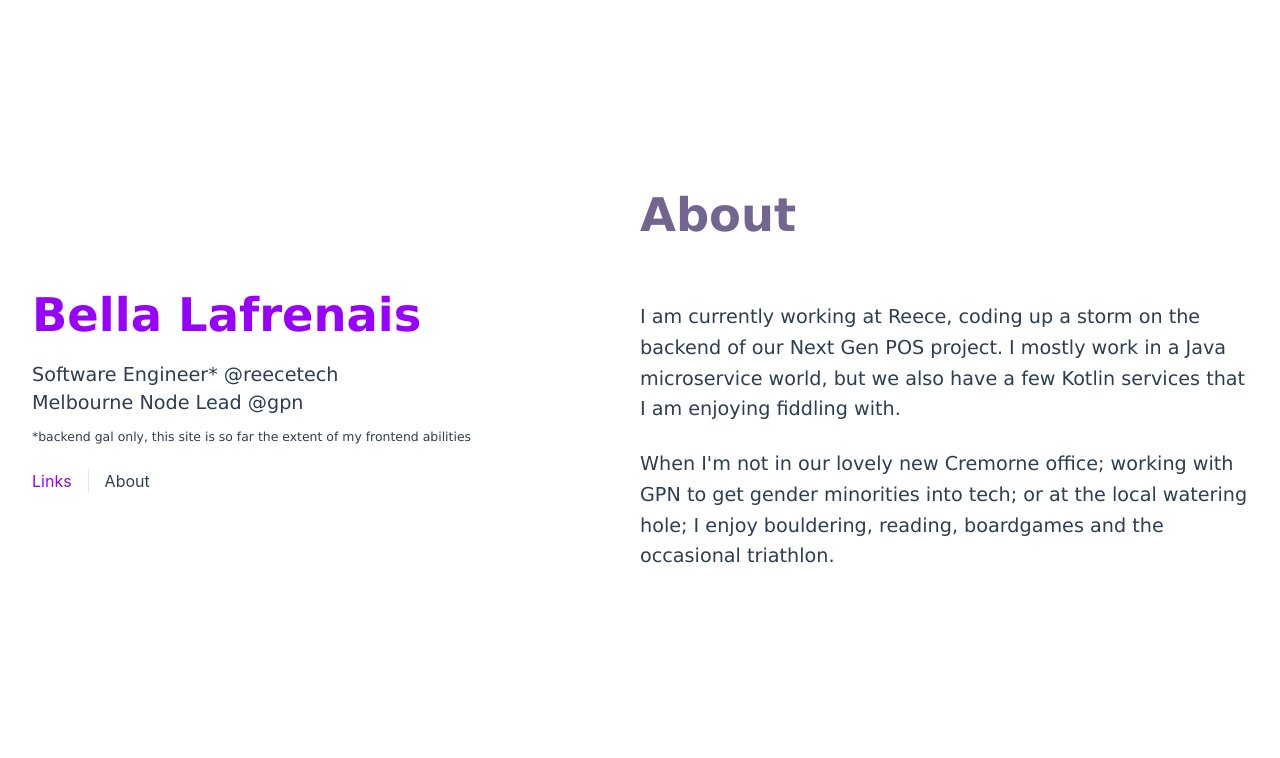
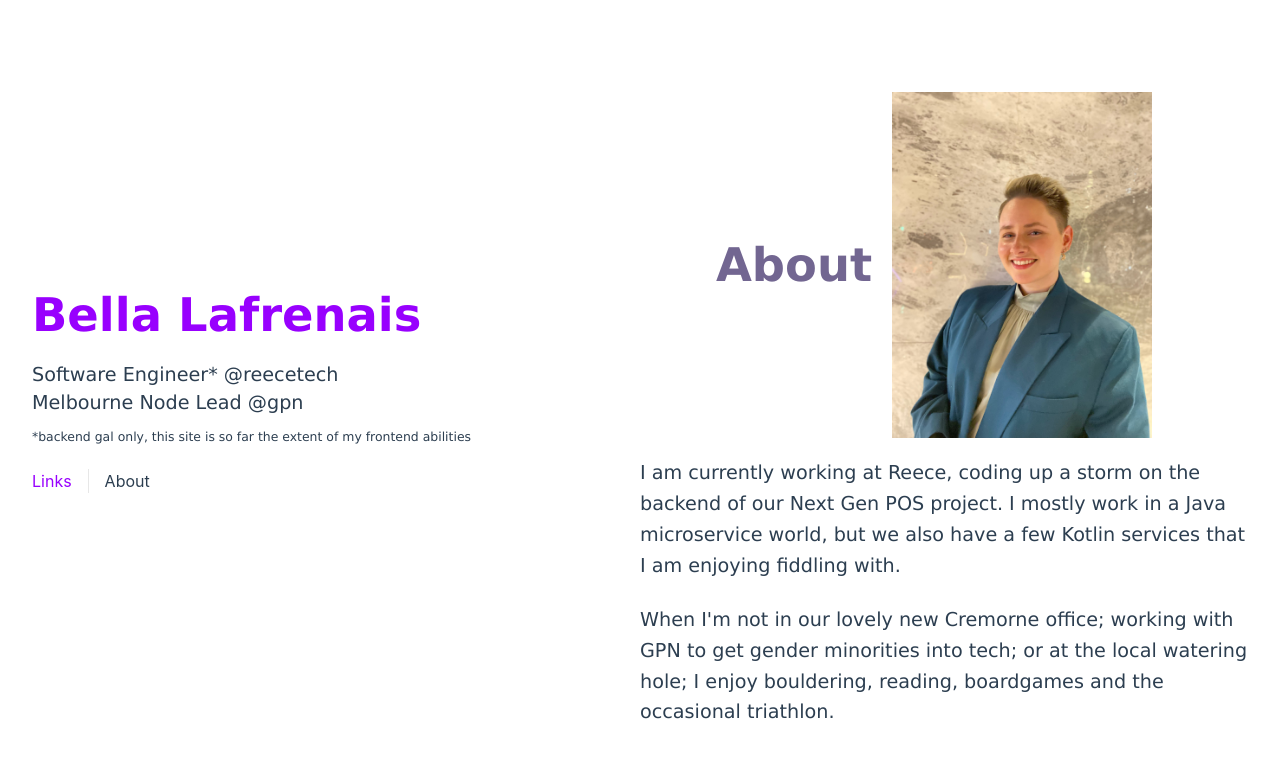
Before and after one commit to bellalaf/bellalaf.com, a Vue app: page /about in a window 1280 px wide. Shown: the top 758 px of the page. Built offline with nearby package versions, Linux system fonts and the light colour scheme.

Commit message:
add photo to about page, flex box

```diff
--- a/src/components/AboutSection.vue
+++ b/src/components/AboutSection.vue
@@ -3,7 +3,11 @@
 
 <template>
   <div class="greetings">
-    <h1 class="purple">About</h1>
+    <div class="heading">
+      <h1 class="purple">About</h1>
+      <br>
+      <img src="../assets/headshot2023.jpeg" alt="Bella Lafrenais" width=300>
+    </div>
     <h3>I am currently working at Reece, coding up a storm on the backend of our Next Gen POS project. I mostly work in a Java microservice world, but we also have a few Kotlin services that I am enjoying fiddling with. </h3>
     <br>
     <h3>When I'm not in our lovely new Cremorne office; working with GPN to get gender minorities into tech; or at the local watering hole; I enjoy bouldering, reading, boardgames and the occasional triathlon.</h3>
@@ -15,15 +19,17 @@
   font-family: Verdana,serif;
   font-weight: 600;
   font-size: 2.9rem;
-  position: relative;
   color: #726691;
-  top: -50px;
 }
 
   h3 {
   font-size: 1.2rem;
   font-family: Verdana,serif;
 }
+
+  img {
+    padding: 20px;
+  }
 
   h5 {
   font-family: Verdana,serif;
@@ -40,11 +46,20 @@
   color: #cc79fc;
 }
 
-  .greetings h1,
-  .greetings h3
-  .greetings h5 {
-  text-align: center;
+  .greetings {
+    display: inline-flex;
+    align-items: center;
+    flex-direction: column;
+    justify-content: center;
+    position: relative;
 }
+  .heading {
+    display: inline-flex;
+    align-items: center;
+    justify-content: space-around;
+    position: relative;
+    flex-grow: 1;
+  }
 
   @media (min-width: 1024px) {
   .greetings h1,
--- a/src/views/AboutView.vue
+++ b/src/views/AboutView.vue
@@ -4,7 +4,7 @@
 
 <template>
   <div class="wrapper">
-    <About></About>
+    <About/>
   </div>
 </template>
 
```
Also changed, not shown: src/assets/headshot2023.jpeg (added).
